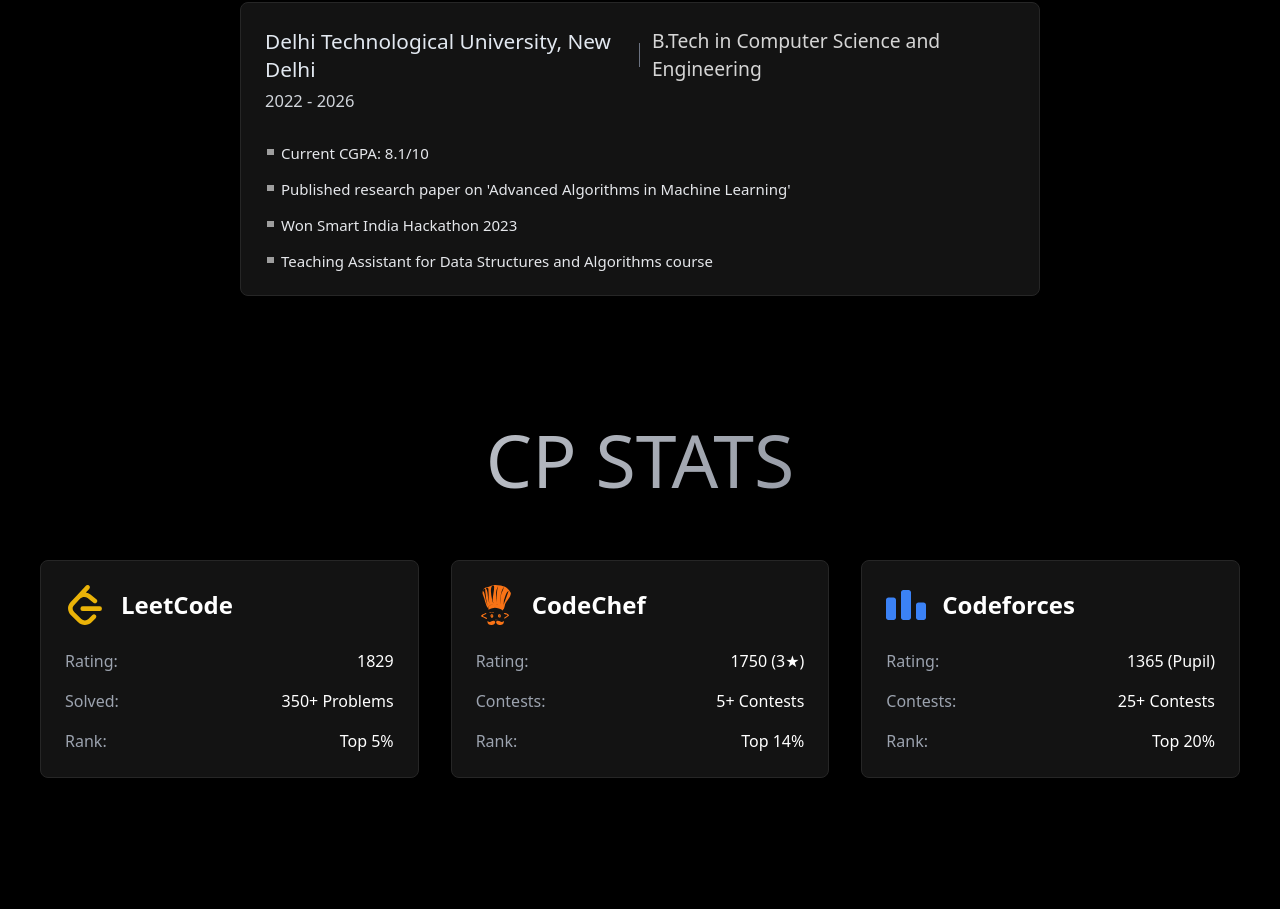
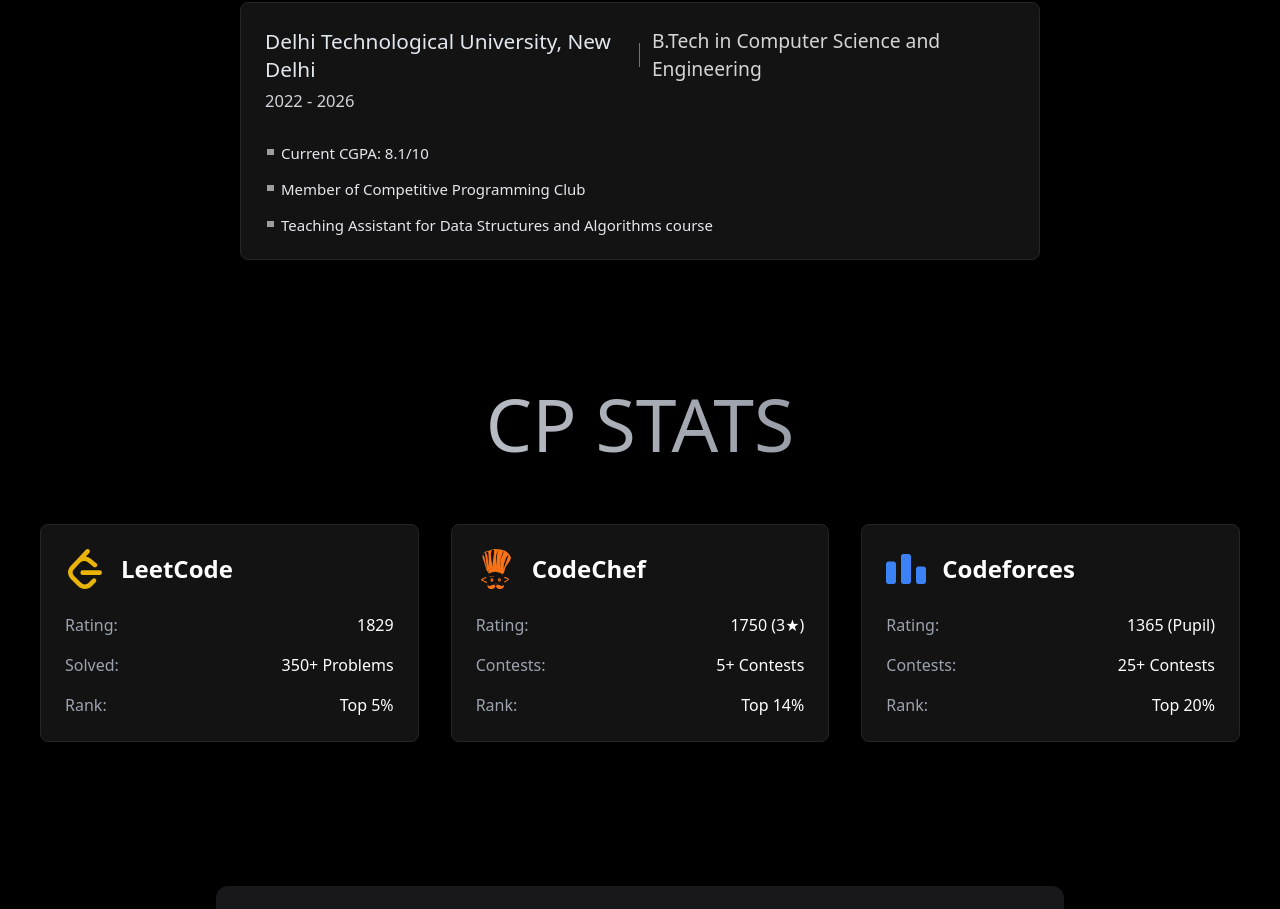
Before and after one commit to ResorcinolWorks/Xportfolio, a React (Vite) app: page / in a window 1280 px wide. Shown: the part 1927-2836 px from the top of the page. Built offline with nearby package versions, Linux system fonts and the light colour scheme; grey boxes are pictures that could not be loaded.

Commit message:
Update EducationSection.tsx

```diff
--- a/src/screens/Screen/sections/EducationSection/EducationSection.tsx
+++ b/src/screens/Screen/sections/EducationSection/EducationSection.tsx
@@ -9,8 +9,7 @@ export const EducationSection = (): JSX.Element => {
       period: "2022 - 2026",
       details: [
         "Current CGPA: 8.1/10",
-        "Published research paper on 'Advanced Algorithms in Machine Learning'",
-        "Won Smart India Hackathon 2023",
+        "Member of Competitive Programming Club",
         "Teaching Assistant for Data Structures and Algorithms course",
       ],
     },
```
